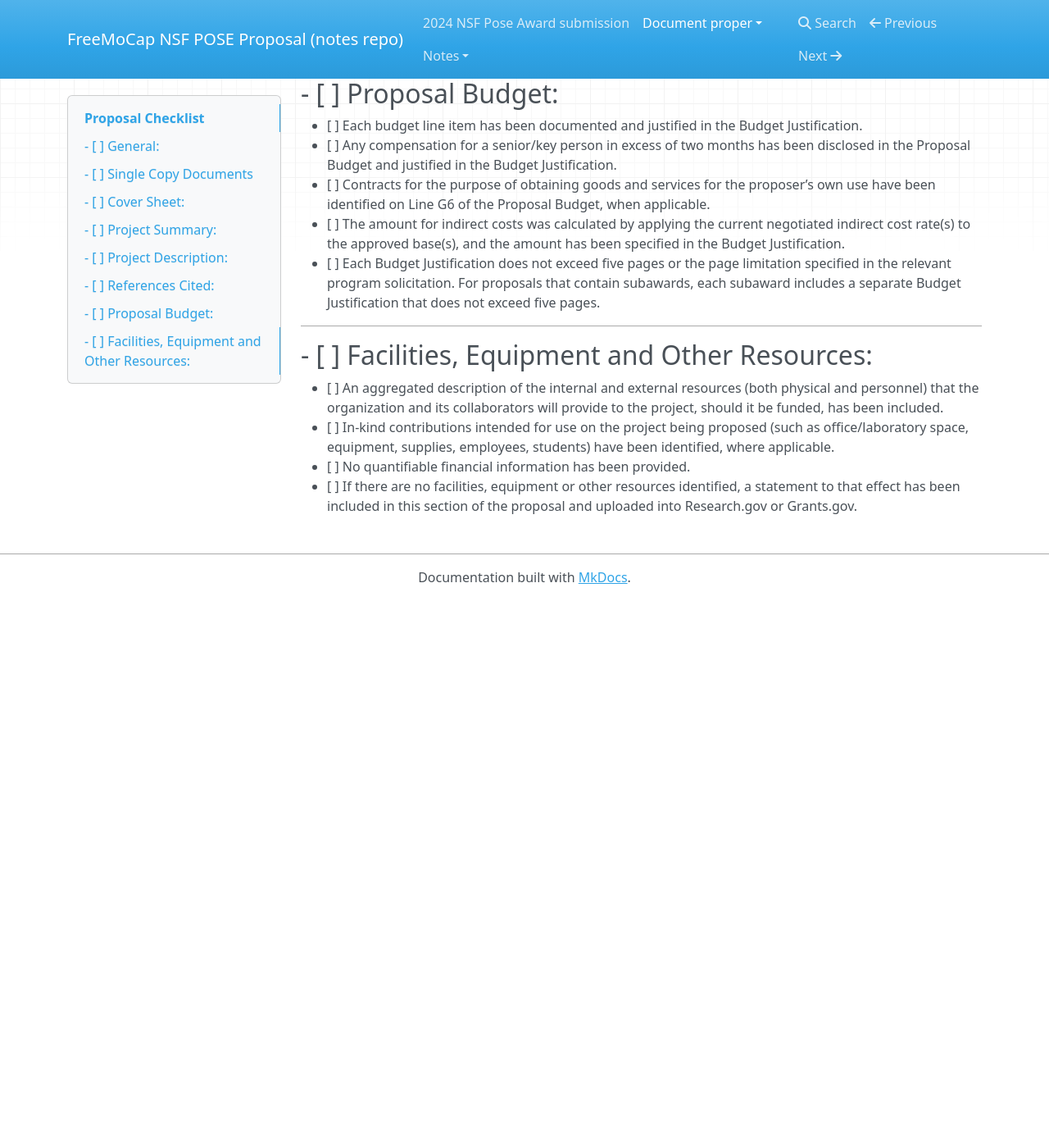
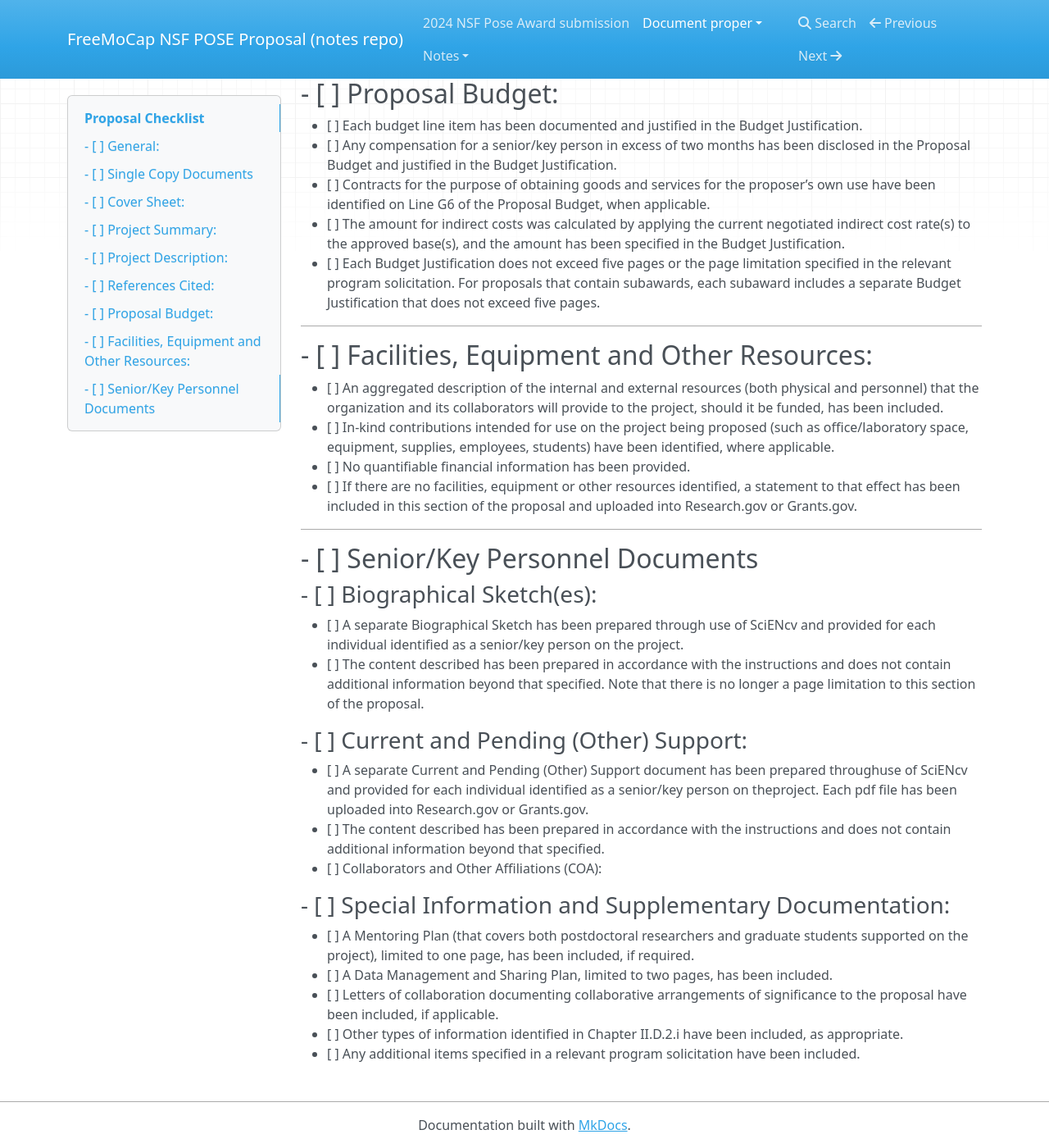
Before and after one commit to freemocap/2025-nsf-pose, an MkDocs documentation site: the page built from docs/document-proper/proposal-checklist.md, in a window 1280 px wide and 1400 px high, scrolled down 2164 px. Shown: the whole window at 82% size. Built offline with MkDocs 1.6.1, drawn with Linux system fonts in a browser that asks for light colours; nearby versions of some CDN libraries; before the commit the page ends 2896 px from its top, so only the background shows below that.

Commit message:
Jul 14, 2024, 9:03 AM

```diff
--- a/docs/document-proper/proposal-checklist.md
+++ b/docs/document-proper/proposal-checklist.md
@@ -100,9 +100,24 @@ includes a separate Budget Justification that does not exceed five pages.
 
 ___
 ## - [ ]  Facilities, Equipment and Other Resources:
-- [ ] An aggregated description of the internal and external resources (both physical and
-personnel) that the organization and its collaborators will provide to the project, should it
-be funded, has been included.
+- [ ] An aggregated description of the internal and external resources (both physical and personnel) that the organization and its collaborators will provide to the project, should it be funded, has been included.
 - [ ] In-kind contributions intended for use on the project being proposed (such as office/laboratory space, equipment, supplies, employees, students) have been identified, where applicable.
 - [ ] No quantifiable financial information has been provided.
 - [ ] If there are no facilities, equipment or other resources identified, a statement to that effect has been included in this section of the proposal and uploaded into Research.gov or Grants.gov.
+
+___
+## - [ ]  Senior/Key Personnel Documents
+### - [ ]  Biographical Sketch(es):
+  - [ ] A separate Biographical Sketch has been prepared through use of SciENcv and provided for each individual identified as a senior/key person on the project.
+  - [ ] The content described has been prepared in accordance with the instructions and does not contain additional information beyond that specified. Note that there is no longer a page limitation to this section of the proposal.
+
+### - [ ]  Current and Pending (Other) Support:
+  - [ ] A separate Current and Pending (Other) Support document has been prepared throughuse of SciENcv and provided for each individual identified as a senior/key person on theproject. Each pdf file has been uploaded into Research.gov or Grants.gov.
+  - [ ] The content described has been prepared in accordance with the instructions and does not contain additional information beyond that specified.
+  - [ ] Collaborators and Other Affiliations (COA):
+### - [ ] Special Information and Supplementary Documentation:
+- [ ] A Mentoring Plan (that covers both postdoctoral researchers and graduate students supported on the project), limited to one page, has been included, if required.
+- [ ] A Data Management and Sharing Plan, limited to two pages, has been included.
+- [ ] Letters of collaboration documenting collaborative arrangements of significance to the proposal have been included, if applicable.
+- [ ] Other types of information identified in Chapter II.D.2.i have been included, as appropriate.
+- [ ] Any additional items specified in a relevant program solicitation have been included.
```
